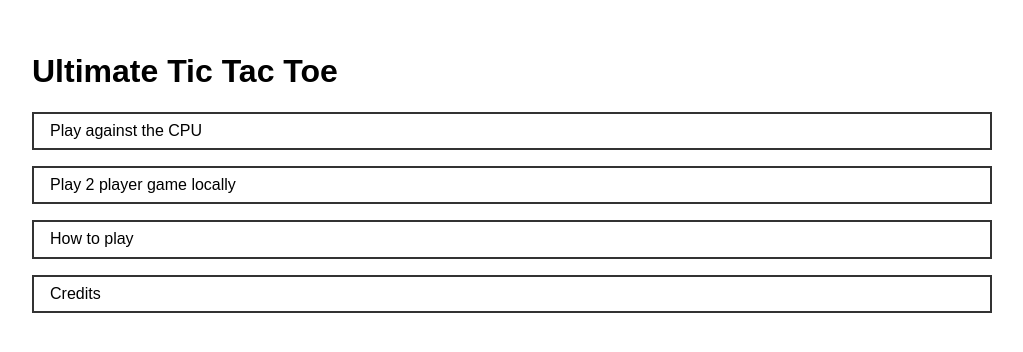
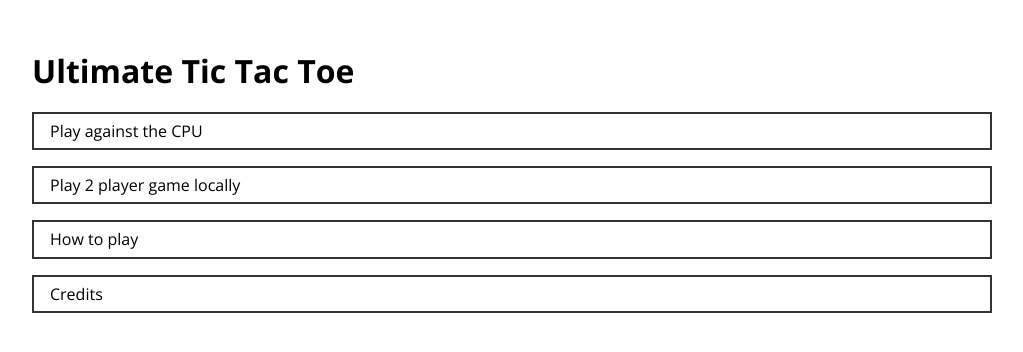
Before and after one commit to JustusFT/ultimate_tic_tac_toe, a React app in the folder web_game/front-end/: page / in a window 1280 px wide. Shown: the whole page, without its empty margins (128-1151 px from the left). Built offline with nearby package versions, Linux system fonts and the light colour scheme.

Commit message:
Use open sans as the font

```diff
--- a/web_game/front-end/components/App.css
+++ b/web_game/front-end/components/App.css
@@ -1,4 +1,16 @@
+@import url('https://fonts.googleapis.com/css?family=Open+Sans:400,700&display=swap');
+
 body {
-  font-family: sans-serif;
+  font-family: 'Open Sans', sans-serif;
   font-size: 16px;
+  font-weight: 400;
 }
+
+h1,
+h2,
+h3,
+h4,
+h5,
+h6 {
+  font-weight: 700;
+}
```
